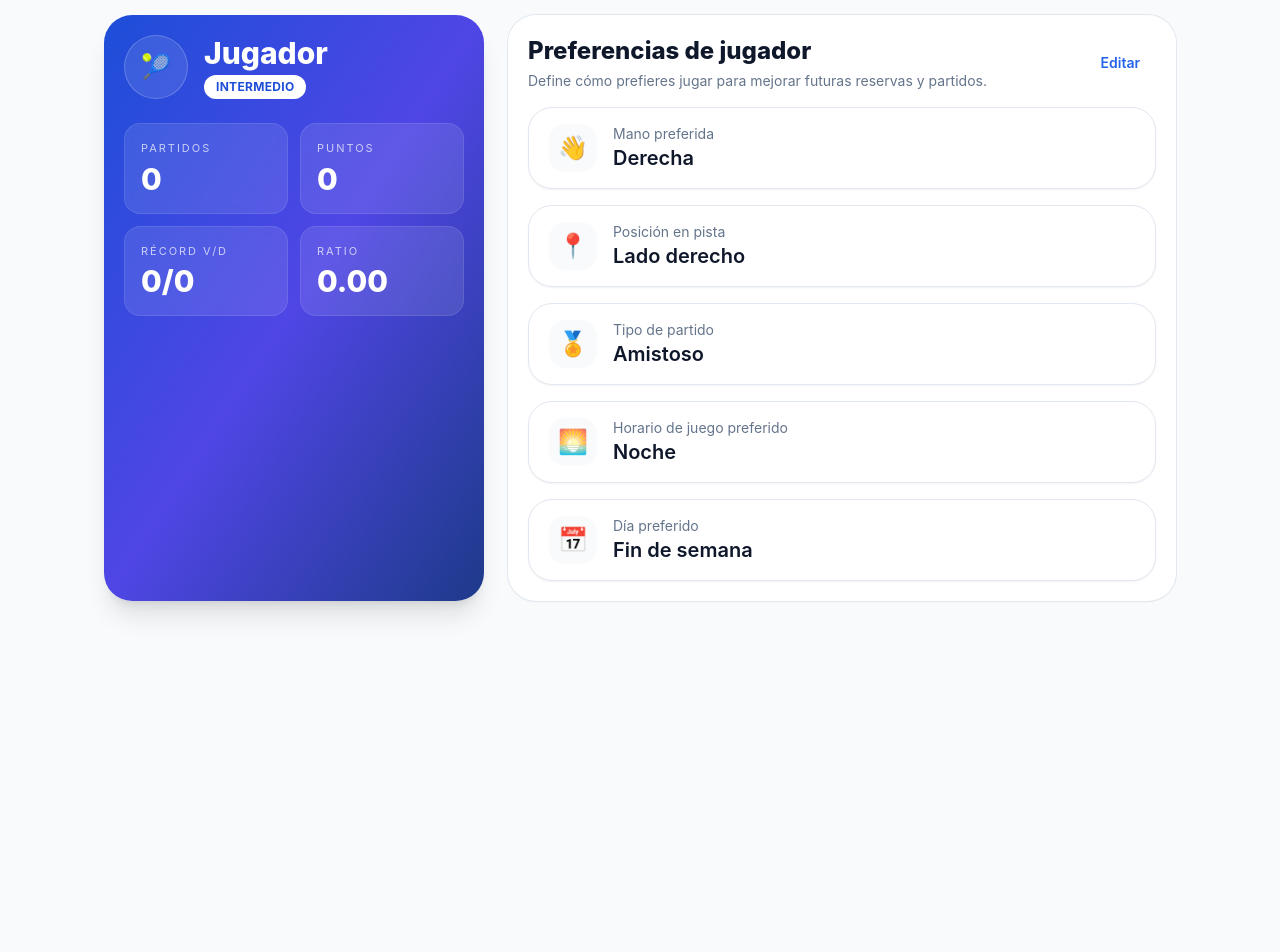
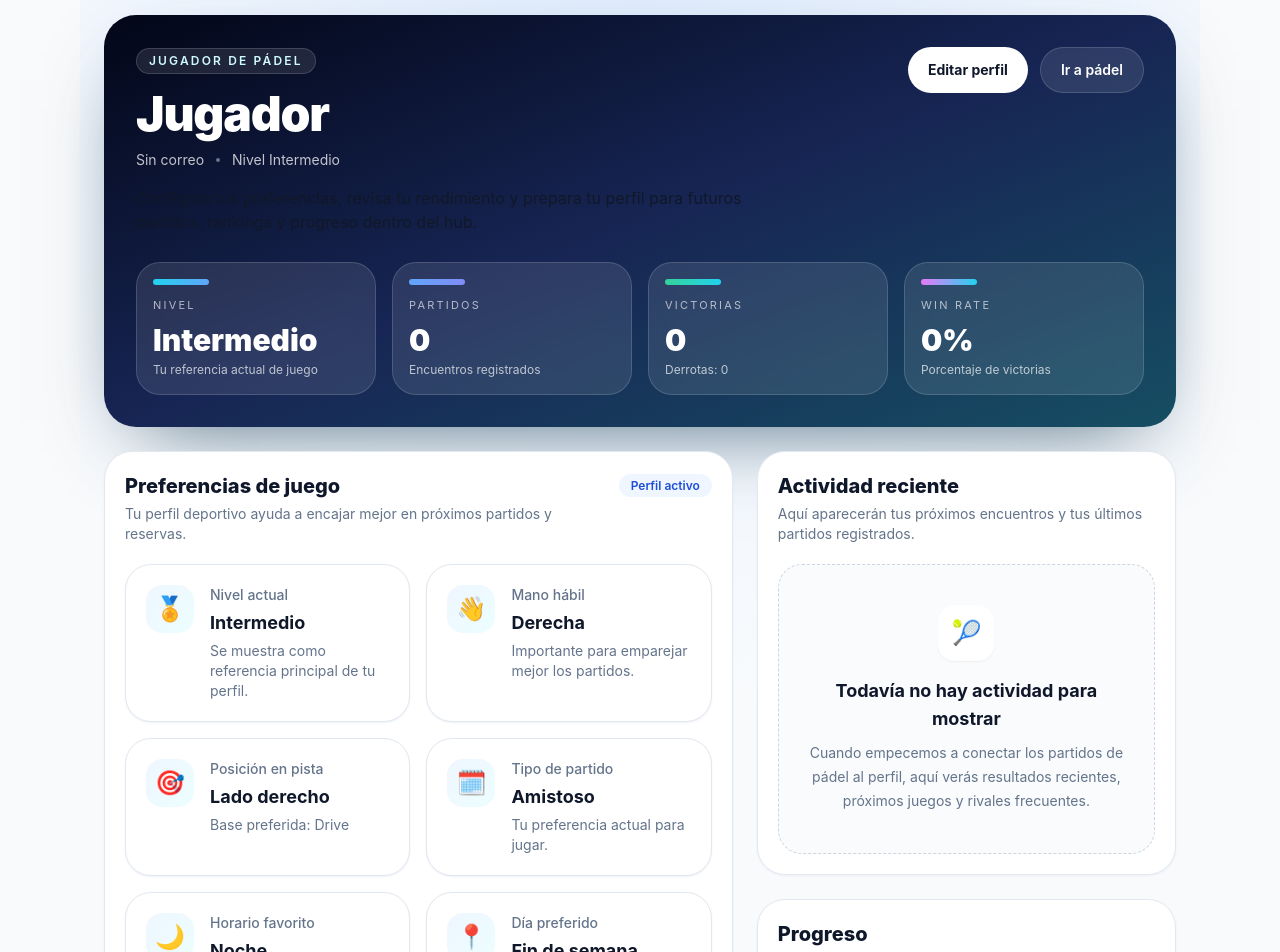
Before and after one commit to pietrovp/SPORTS-HUB, a Next.js app in the folder futbol-app/futbol-app/: page /padel/perfil in a window 1280 px wide. Shown: the part 260-1212 px from the top of the page. Before the commit the page ends 929 px from the top, so only its background shows below. Built offline with nearby package versions, Linux system fonts and the light colour scheme.

Commit message:
Update page.js

```diff
--- a/futbol-app/futbol-app/app/padel/perfil/page.js
+++ b/futbol-app/futbol-app/app/padel/perfil/page.js
@@ -105,30 +105,59 @@ function normalizarTiposPartido(value) {
   return unicos.length > 0 ? unicos : ["amistoso"];
 }
 
-function StatBox({ label, value }) {
+function StatCard({ label, value, hint, accent = "from-blue-500 to-cyan-400" }) {
   return (
-    <div className="rounded-2xl border border-white/10 bg-white/10 p-4 backdrop-blur-sm">
-      <p className="text-[11px] uppercase tracking-[0.18em] text-white/70">{label}</p>
-      <p className="mt-1 text-3xl font-extrabold text-white">{value}</p>
+    <div className="rounded-3xl border border-white/15 bg-white/10 p-4 backdrop-blur-md">
+      <div className={cx("mb-3 h-1.5 w-14 rounded-full bg-gradient-to-r", accent)} />
+      <p className="text-[11px] uppercase tracking-[0.2em] text-white/65">{label}</p>
+      <p className="mt-2 text-3xl font-black text-white">{value}</p>
+      {hint ? <p className="mt-1 text-xs text-white/70">{hint}</p> : null}
     </div>
   );
 }
 
-function PreferenceCard({ icon, title, value, action }) {
+function InfoCard({ icon, title, value, subtitle }) {
   return (
-    <div className="rounded-3xl border border-slate-200 bg-white px-5 py-4 shadow-sm">
-      <div className="flex items-center gap-4">
-        <div className="flex h-12 w-12 items-center justify-center rounded-2xl bg-slate-50 text-2xl">
+    <div className="rounded-[26px] border border-slate-200 bg-white p-5 shadow-sm shadow-slate-200/60">
+      <div className="flex items-start gap-4">
+        <div className="flex h-12 w-12 shrink-0 items-center justify-center rounded-2xl bg-gradient-to-br from-blue-50 to-cyan-50 text-2xl">
           <span aria-hidden="true">{icon}</span>
         </div>
 
-        <div className="min-w-0 flex-1">
-          <p className="text-sm text-slate-500">{title}</p>
-          <p className="break-words text-xl font-semibold text-slate-900">{value}</p>
+        <div className="min-w-0">
+          <p className="text-sm font-medium text-slate-500">{title}</p>
+          <p className="mt-1 break-words text-lg font-bold text-slate-900">{value}</p>
+          {subtitle ? <p className="mt-1 text-sm text-slate-500">{subtitle}</p> : null}
         </div>
+      </div>
+    </div>
+  );
+}
 
+function SectionCard({ title, subtitle, children, action }) {
+  return (
+    <section className="rounded-[28px] border border-slate-200 bg-white p-5 shadow-sm shadow-slate-200/60">
+      <div className="flex items-start justify-between gap-3">
+        <div>
+          <h2 className="text-xl font-extrabold text-slate-900">{title}</h2>
+          {subtitle ? <p className="mt-1 text-sm text-slate-500">{subtitle}</p> : null}
+        </div>
         {action ? <div className="shrink-0">{action}</div> : null}
       </div>
+
+      <div className="mt-5">{children}</div>
+    </section>
+  );
+}
+
+function EmptyStateBlock({ icon, title, text }) {
+  return (
+    <div className="rounded-[24px] border border-dashed border-slate-300 bg-slate-50/80 px-6 py-10 text-center">
+      <div className="mx-auto flex h-14 w-14 items-center justify-center rounded-2xl bg-white text-2xl shadow-sm">
+        <span aria-hidden="true">{icon}</span>
+      </div>
+      <h3 className="mt-4 text-lg font-bold text-slate-900">{title}</h3>
+      <p className="mx-auto mt-2 max-w-md text-sm leading-6 text-slate-500">{text}</p>
     </div>
   );
 }
@@ -292,14 +321,16 @@ export default function PadelPerfilPage() {
     const victorias = padelProfile?.victorias ?? 0;
     const derrotas = Math.max(partidos - victorias, 0);
     const puntos = padelProfile?.puntos ?? 0;
-    const ratio = partidos > 0 ? (victorias / partidos).toFixed(2) : "0.00";
+    const winRate = partidos > 0 ? Math.round((victorias / partidos) * 100) : 0;
+    const racha = padelProfile?.racha_victorias_max ?? 0;
 
     return {
       partidos,
       victorias,
       derrotas,
       puntos,
-      ratio,
+      winRate,
+      racha,
     };
   }, [padelProfile]);
 
@@ -307,7 +338,6 @@ export default function PadelPerfilPage() {
     setForm((prev) => {
       const actual = normalizarTiposPartido(prev.tipo_partido_preferido);
       const exists = actual.includes(tipo);
-
       const next = exists ? actual.filter((item) => item !== tipo) : [...actual, tipo];
 
       return {
@@ -320,11 +350,12 @@ export default function PadelPerfilPage() {
   if (loading) {
     return (
       <div className="min-h-screen bg-slate-50 px-4 py-6 md:px-6">
-        <div className="mx-auto max-w-6xl animate-pulse space-y-4">
-          <div className="h-8 w-52 rounded-xl bg-slate-200" />
-          <div className="grid gap-6 lg:grid-cols-[380px,1fr]">
-            <div className="h-[260px] rounded-3xl bg-slate-200" />
-            <div className="h-[420px] rounded-3xl bg-slate-200" />
+        <div className="mx-auto max-w-6xl animate-pulse space-y-5">
+          <div className="h-10 w-60 rounded-2xl bg-slate-200" />
+          <div className="h-[260px] rounded-[32px] bg-slate-200" />
+          <div className="grid gap-5 lg:grid-cols-3">
+            <div className="h-[260px] rounded-[32px] bg-slate-200" />
+            <div className="h-[260px] rounded-[32px] bg-slate-200 lg:col-span-2" />
           </div>
         </div>
       </div>
@@ -337,8 +368,10 @@ export default function PadelPerfilPage() {
     user?.email?.split("@")[0] ||
     "Jugador";
 
+  const email = user?.email || "Sin correo";
   const nivelLabel = LABELS.nivel[padelProfile?.nivel] || "Intermedio";
   const manoLabel = LABELS.mano_habil[padelProfile?.mano_habil] || "Derecha";
+  const posicionBaseLabel = LABELS.posicion[padelProfile?.posicion] || "Drive";
   const posicionLabel =
     LABELS.posicion_preferida[padelProfile?.posicion_preferida] || "Lado derecho";
   const horarioLabel =
@@ -351,21 +384,21 @@ export default function PadelPerfilPage() {
     .join(", ");
 
   return (
-    <div className="min-h-screen bg-slate-50 px-4 py-6 md:px-6">
+    <div className="min-h-screen bg-[radial-gradient(circle_at_top,#dbeafe_0%,#eff6ff_28%,#f8fafc_55%,#f8fafc_100%)] px-4 py-6 md:px-6">
       <div className="mx-auto max-w-6xl space-y-6">
         <div className="flex items-center justify-between gap-3">
           <div>
-            <h1 className="text-3xl font-extrabold tracking-tight text-slate-900">
+            <p className="text-sm font-semibold uppercase tracking-[0.18em] text-blue-700">
+              Sports Hub · Pádel
+            </p>
+            <h1 className="mt-1 text-3xl font-black tracking-tight text-slate-950">
               Mi perfil de pádel
             </h1>
-            <p className="mt-1 text-sm text-slate-500">
-              Revisa tus estadísticas y ajusta tus preferencias de juego.
-            </p>
           </div>
 
           <Link
             href="/perfil"
-            className="inline-flex items-center rounded-full border border-slate-200 bg-white px-4 py-2 text-sm font-medium text-slate-700 shadow-sm transition hover:bg-slate-100"
+            className="inline-flex items-center rounded-full border border-slate-200 bg-white px-4 py-2 text-sm font-semibold text-slate-700 shadow-sm transition hover:bg-slate-50"
           >
             Volver a mi cuenta
           </Link>
@@ -383,66 +416,132 @@ export default function PadelPerfilPage() {
           </div>
         ) : null}
 
-        <div className="grid gap-6 lg:grid-cols-[380px,1fr]">
-          <section className="overflow-hidden rounded-[28px] bg-gradient-to-br from-blue-700 via-indigo-600 to-blue-900 p-5 shadow-xl">
-            <div className="flex items-center gap-4">
-              <div className="flex h-16 w-16 items-center justify-center rounded-full border border-white/20 bg-white/10 text-2xl font-bold text-white">
-                🎾
+        <section className="overflow-hidden rounded-[32px] bg-gradient-to-br from-slate-950 via-blue-950 to-cyan-900 p-6 shadow-[0_30px_80px_-35px_rgba(8,47,73,0.75)] md:p-8">
+          <div className="flex flex-col gap-6 lg:flex-row lg:items-start lg:justify-between">
+            <div className="max-w-2xl">
+              <div className="inline-flex items-center rounded-full border border-white/15 bg-white/10 px-3 py-1 text-xs font-semibold uppercase tracking-[0.18em] text-cyan-100 backdrop-blur">
+                Jugador de pádel
               </div>
 
-              <div>
-                <h2 className="text-3xl font-extrabold text-white">{nombre}</h2>
-                <span className="mt-1 inline-flex rounded-full bg-white px-3 py-1 text-xs font-bold uppercase tracking-wide text-blue-700">
-                  {nivelLabel}
-                </span>
+              <h2 className="mt-4 text-3xl font-black tracking-tight text-white md:text-5xl">
+                {nombre}
+              </h2>
+
+              <div className="mt-3 flex flex-wrap items-center gap-3 text-sm text-white/75">
+                <span>{email}</span>
+                <span className="hidden h-1 w-1 rounded-full bg-white/40 md:inline-block" />
+                <span>Nivel {nivelLabel}</span>
               </div>
+
+              <p className="mt-4 max-w-2xl text-sm leading-7 text-white/72 md:text-base">
+                Configura tus preferencias, revisa tu rendimiento y prepara tu perfil
+                para futuros partidos, rankings y progreso dentro del hub.
+              </p>
             </div>
 
-            <div className="mt-6 grid grid-cols-2 gap-3">
-              <StatBox label="Partidos" value={estadisticas.partidos} />
-              <StatBox label="Puntos" value={estadisticas.puntos} />
-              <StatBox
-                label="Récord V/D"
-                value={`${estadisticas.victorias}/${estadisticas.derrotas}`}
-              />
-              <StatBox label="Ratio" value={estadisticas.ratio} />
-            </div>
-          </section>
-
-          <section className="space-y-4 rounded-[28px] bg-white p-5 shadow-sm ring-1 ring-slate-200">
-            <div className="flex items-center justify-between gap-3">
-              <div>
-                <h2 className="text-2xl font-extrabold text-slate-900">
-                  Preferencias de jugador
-                </h2>
-                <p className="mt-1 text-sm text-slate-500">
-                  Define cómo prefieres jugar para mejorar futuras reservas y partidos.
-                </p>
-              </div>
-
+            <div className="flex flex-wrap gap-3">
               {!editando ? (
                 <button
                   type="button"
                   onClick={() => setEditando(true)}
-                  className="rounded-full px-4 py-2 text-sm font-semibold text-blue-600 transition hover:bg-blue-50"
+                  className="rounded-full bg-white px-5 py-3 text-sm font-bold text-slate-900 transition hover:bg-cyan-50"
                 >
-                  Editar
+                  Editar perfil
                 </button>
               ) : null}
+
+              <Link
+                href="/padel"
+                className="rounded-full border border-white/15 bg-white/10 px-5 py-3 text-sm font-semibold text-white backdrop-blur transition hover:bg-white/15"
+              >
+                Ir a pádel
+              </Link>
             </div>
+          </div>
 
+          <div className="mt-7 grid gap-4 sm:grid-cols-2 xl:grid-cols-4">
+            <StatCard
+              label="Nivel"
+              value={nivelLabel}
+              hint="Tu referencia actual de juego"
+              accent="from-cyan-400 to-blue-400"
+            />
+            <StatCard
+              label="Partidos"
+              value={estadisticas.partidos}
+              hint="Encuentros registrados"
+              accent="from-blue-400 to-indigo-400"
+            />
+            <StatCard
+              label="Victorias"
+              value={estadisticas.victorias}
+              hint={`Derrotas: ${estadisticas.derrotas}`}
+              accent="from-emerald-400 to-cyan-400"
+            />
+            <StatCard
+              label="Win rate"
+              value={`${estadisticas.winRate}%`}
+              hint="Porcentaje de victorias"
+              accent="from-fuchsia-400 to-cyan-400"
+            />
+          </div>
+        </section>
+
+        <div className="grid gap-6 lg:grid-cols-[1.2fr,0.8fr]">
+          <SectionCard
+            title="Preferencias de juego"
+            subtitle="Tu perfil deportivo ayuda a encajar mejor en próximos partidos y reservas."
+            action={
+              !editando ? (
+                <span className="rounded-full bg-blue-50 px-3 py-1 text-xs font-semibold text-blue-700">
+                  Perfil activo
+                </span>
+              ) : null
+            }
+          >
             {!editando ? (
-              <div className="space-y-4">
-                <PreferenceCard icon="👋" title="Mano preferida" value={manoLabel} />
-                <PreferenceCard icon="📍" title="Posición en pista" value={posicionLabel} />
-                <PreferenceCard icon="🏅" title="Tipo de partido" value={tiposLabel || "Amistoso"} />
-                <PreferenceCard icon="🌅" title="Horario de juego preferido" value={horarioLabel} />
-                <PreferenceCard icon="📅" title="Día preferido" value={diaLabel} />
+              <div className="grid gap-4 md:grid-cols-2">
+                <InfoCard
+                  icon="🏅"
+                  title="Nivel actual"
+                  value={nivelLabel}
+                  subtitle="Se muestra como referencia principal de tu perfil."
+                />
+                <InfoCard
+                  icon="👋"
+                  title="Mano hábil"
+                  value={manoLabel}
+                  subtitle="Importante para emparejar mejor los partidos."
+                />
+                <InfoCard
+                  icon="🎯"
+                  title="Posición en pista"
+                  value={posicionLabel}
+                  subtitle={`Base preferida: ${posicionBaseLabel}`}
+                />
+                <InfoCard
+                  icon="🗓️"
+                  title="Tipo de partido"
+                  value={tiposLabel || "Amistoso"}
+                  subtitle="Tu preferencia actual para jugar."
+                />
+                <InfoCard
+                  icon="🌙"
+                  title="Horario favorito"
+                  value={horarioLabel}
+                  subtitle="Franja horaria ideal para jugar."
+                />
+                <InfoCard
+                  icon="📍"
+                  title="Día preferido"
+                  value={diaLabel}
+                  subtitle="Útil para futuras búsquedas y reservas."
+                />
               </div>
             ) : (
               <div className="grid gap-4 md:grid-cols-2">
                 <label className="space-y-2">
-                  <span className="text-sm font-medium text-slate-700">Nivel</span>
+                  <span className="text-sm font-semibold text-slate-700">Nivel</span>
                   <select
                     value={form.nivel}
                     onChange={(e) => setForm((prev) => ({ ...prev, nivel: e.target.value }))}
@@ -456,7 +555,7 @@ export default function PadelPerfilPage() {
                 </label>
 
                 <label className="space-y-2">
-                  <span className="text-sm font-medium text-slate-700">Mano hábil</span>
+                  <span className="text-sm font-semibold text-slate-700">Mano hábil</span>
                   <select
                     value={form.mano_habil}
                     onChange={(e) =>
@@ -471,7 +570,7 @@ export default function PadelPerfilPage() {
                 </label>
 
                 <label className="space-y-2">
-                  <span className="text-sm font-medium text-slate-700">Posición base</span>
+                  <span className="text-sm font-semibold text-slate-700">Posición base</span>
                   <select
                     value={form.posicion}
                     onChange={(e) => setForm((prev) => ({ ...prev, posicion: e.target.value }))}
@@ -484,7 +583,7 @@ export default function PadelPerfilPage() {
                 </label>
 
                 <label className="space-y-2">
-                  <span className="text-sm font-medium text-slate-700">Posición preferida</span>
+                  <span className="text-sm font-semibold text-slate-700">Posición preferida</span>
                   <select
                     value={form.posicion_preferida}
                     onChange={(e) =>
@@ -502,7 +601,7 @@ export default function PadelPerfilPage() {
                 </label>
 
                 <label className="space-y-2">
-                  <span className="text-sm font-medium text-slate-700">Horario preferido</span>
+                  <span className="text-sm font-semibold text-slate-700">Horario preferido</span>
                   <select
                     value={form.horario_preferido}
                     onChange={(e) =>
@@ -521,7 +620,7 @@ export default function PadelPerfilPage() {
                 </label>
 
                 <label className="space-y-2">
-                  <span className="text-sm font-medium text-slate-700">Día preferido</span>
+                  <span className="text-sm font-semibold text-slate-700">Día preferido</span>
                   <select
                     value={form.dia_preferido}
                     onChange={(e) =>
@@ -535,8 +634,8 @@ export default function PadelPerfilPage() {
                   </select>
                 </label>
 
-                <div className="space-y-2 md:col-span-2">
-                  <span className="text-sm font-medium text-slate-700">Tipo de partido</span>
+                <div className="space-y-3 md:col-span-2">
+                  <span className="text-sm font-semibold text-slate-700">Tipo de partido</span>
 
                   <div className="flex flex-wrap gap-3">
                     {TIPOS_VALIDOS.map((tipo) => {
@@ -549,9 +648,9 @@ export default function PadelPerfilPage() {
                           type="button"
                           onClick={() => toggleTipoPartido(tipo)}
                           className={cx(
-                            "rounded-full border px-4 py-2 text-sm font-medium transition",
+                            "rounded-full border px-4 py-2 text-sm font-semibold transition",
                             active
-                              ? "border-blue-600 bg-blue-600 text-white"
+                              ? "border-blue-600 bg-blue-600 text-white shadow-sm shadow-blue-200"
                               : "border-slate-200 bg-white text-slate-700 hover:bg-slate-50"
                           )}
                         >
@@ -567,7 +666,7 @@ export default function PadelPerfilPage() {
                     type="button"
                     onClick={guardarCambios}
                     disabled={saving}
-                    className="rounded-full bg-blue-600 px-5 py-3 text-sm font-semibold text-white transition hover:bg-blue-700 disabled:cursor-not-allowed disabled:opacity-60"
+                    className="rounded-full bg-blue-600 px-5 py-3 text-sm font-bold text-white transition hover:bg-blue-700 disabled:cursor-not-allowed disabled:opacity-60"
                   >
                     {saving ? "Guardando..." : "Guardar cambios"}
                   </button>
@@ -600,7 +699,48 @@ export default function PadelPerfilPage() {
                 </div>
               </div>
             )}
-          </section>
+          </SectionCard>
+
+          <div className="space-y-6">
+            <SectionCard
+              title="Actividad reciente"
+              subtitle="Aquí aparecerán tus próximos encuentros y tus últimos partidos registrados."
+            >
+              <EmptyStateBlock
+                icon="🎾"
+                title="Todavía no hay actividad para mostrar"
+                text="Cuando empecemos a conectar los partidos de pádel al perfil, aquí verás resultados recientes, próximos juegos y rivales frecuentes."
+              />
+            </SectionCard>
+
+            <SectionCard
+              title="Progreso"
+              subtitle="Un espacio pensado para tu evolución dentro del hub."
+            >
+              <div className="grid gap-4 sm:grid-cols-2">
+                <div className="rounded-[24px] bg-slate-950 p-5 text-white">
+                  <p className="text-xs uppercase tracking-[0.18em] text-white/55">
+                    Mejor racha
+                  </p>
+                  <p className="mt-3 text-4xl font-black">{estadisticas.racha}</p>
+                  <p className="mt-2 text-sm text-white/70">
+                    Victorias consecutivas registradas hasta ahora.
+                  </p>
+                </div>
+
+                <div className="rounded-[24px] border border-slate-200 bg-slate-50 p-5">
+                  <p className="text-xs uppercase tracking-[0.18em] text-slate-500">
+                    Próximamente
+                  </p>
+                  <p className="mt-3 text-2xl font-black text-slate-900">Ranking y fiabilidad</p>
+                  <p className="mt-2 text-sm leading-6 text-slate-500">
+                    Más adelante aquí podemos mostrar puntos, fiabilidad, evolución de nivel
+                    y comparativas de rendimiento.
+                  </p>
+                </div>
+              </div>
+            </SectionCard>
+          </div>
         </div>
       </div>
     </div>
```
